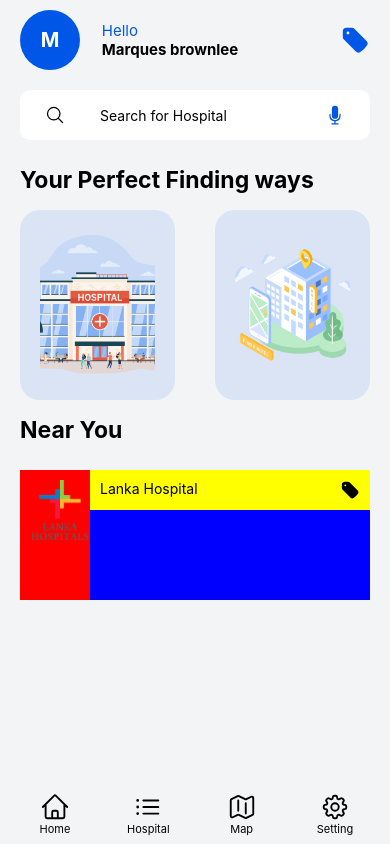
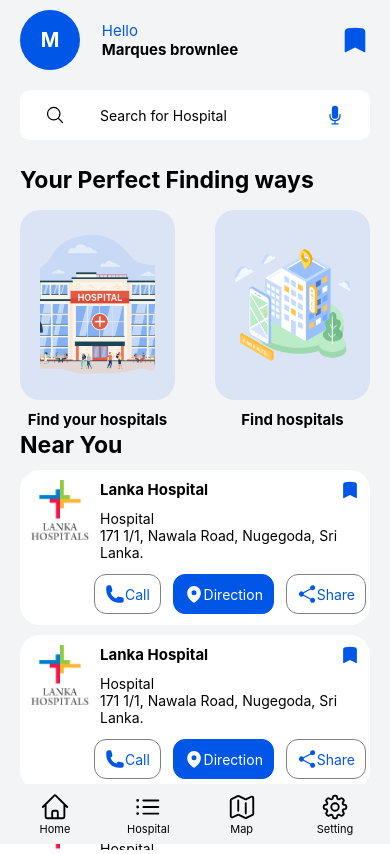
Before and after one commit to ChamudithaWasala0423/hospital-finder-app, a React Native app: screen / in a window 390 px wide. Built offline with nearby package versions, Linux system fonts and the light colour scheme.

Commit message:
change some styles

```diff
--- a/Components/Category.tsx
+++ b/Components/Category.tsx
@@ -1,7 +1,12 @@
 /* eslint-disable prettier/prettier */
 import {View, Text, StyleSheet, Image, ScrollView} from 'react-native';
 import React from 'react';
-import {TagIcon} from 'react-native-heroicons/solid';
+import {
+  MapPinIcon,
+  PhoneIcon,
+  BookmarkIcon,
+  ShareIcon,
+} from 'react-native-heroicons/solid';
 
 const Category = () => {
   return (
@@ -17,6 +22,7 @@ const Category = () => {
               style={styles.mainImg}
             />
           </View>
+          <Text style={styles.subBoxText}>Find your hospitals</Text>
         </View>
         <View style={styles.subBox}>
           <View style={styles.subBoxTwo}>
@@ -25,11 +31,11 @@ const Category = () => {
               style={styles.mainImg}
             />
           </View>
-          {/* <Text style={styles.subBoxText}>Find hospitals\ Pharmacies</Text> */}
+          <Text style={styles.subBoxText}>Find hospitals</Text>
         </View>
       </View>
       <View style={styles.box}>
-        <Text style={styles.titleText}>Near You</Text>
+        <Text style={styles.titleTextTwo}>Near You</Text>
       </View>
       <ScrollView>
         <View style={styles.subCatContainer}>
@@ -42,8 +48,128 @@ const Category = () => {
             </View>
             <View style={styles.middlebox}>
               <View style={styles.boxhead}>
-                <Text>Lanka Hospital</Text>
-                <TagIcon size={20} color="black" />
+                <Text style={styles.boxText}>Lanka Hospital</Text>
+                <BookmarkIcon size={20} color="#0057e7" />
+              </View>
+              <View style={styles.boxmiddle}>
+                <Text>Hospital</Text>
+                <Text>171 1/1, Nawala Road, Nugegoda, Sri Lanka. </Text>
+              </View>
+              <View style={styles.boxbottom}>
+                <View style={styles.buttomOne}>
+                  <PhoneIcon size={20} color="#0057e7" />
+                  <Text style={styles.buttontext}>Call</Text>
+                </View>
+                <View style={styles.buttomTwo}>
+                  <MapPinIcon size={20} color="#fff" />
+                  <Text style={{color: '#fff'}}>Direction</Text>
+                </View>
+                <View style={styles.buttomOne}>
+                  <ShareIcon size={20} color="#0057e7" />
+                  <Text style={styles.buttontext}>Share</Text>
+                </View>
+              </View>
+            </View>
+          </View>
+        </View>
+        <View style={styles.subCatContainer}>
+          <View style={styles.catBox}>
+            <View style={styles.leftbox}>
+              <Image
+                source={require('../assets/Lanka_Hospitals_logo.png')}
+                style={styles.hosLogo}
+              />
+            </View>
+            <View style={styles.middlebox}>
+              <View style={styles.boxhead}>
+                <Text style={styles.boxText}>Lanka Hospital</Text>
+                <BookmarkIcon size={20} color="#0057e7" />
+              </View>
+              <View style={styles.boxmiddle}>
+                <Text>Hospital</Text>
+                <Text>171 1/1, Nawala Road, Nugegoda, Sri Lanka. </Text>
+              </View>
+              <View style={styles.boxbottom}>
+                <View style={styles.buttomOne}>
+                  <PhoneIcon size={20} color="#0057e7" />
+                  <Text style={styles.buttontext}>Call</Text>
+                </View>
+                <View style={styles.buttomTwo}>
+                  <MapPinIcon size={20} color="#fff" />
+                  <Text style={{color: '#fff'}}>Direction</Text>
+                </View>
+                <View style={styles.buttomOne}>
+                  <ShareIcon size={20} color="#0057e7" />
+                  <Text style={styles.buttontext}>Share</Text>
+                </View>
+              </View>
+            </View>
+          </View>
+        </View>
+        <View style={styles.subCatContainer}>
+          <View style={styles.catBox}>
+            <View style={styles.leftbox}>
+              <Image
+                source={require('../assets/Lanka_Hospitals_logo.png')}
+                style={styles.hosLogo}
+              />
+            </View>
+            <View style={styles.middlebox}>
+              <View style={styles.boxhead}>
+                <Text style={styles.boxText}>Lanka Hospital</Text>
+                <BookmarkIcon size={20} color="#0057e7" />
+              </View>
+              <View style={styles.boxmiddle}>
+                <Text>Hospital</Text>
+                <Text>171 1/1, Nawala Road, Nugegoda, Sri Lanka. </Text>
+              </View>
+              <View style={styles.boxbottom}>
+                <View style={styles.buttomOne}>
+                  <PhoneIcon size={20} color="#0057e7" />
+                  <Text style={styles.buttontext}>Call</Text>
+                </View>
+                <View style={styles.buttomTwo}>
+                  <MapPinIcon size={20} color="#fff" />
+                  <Text style={{color: '#fff'}}>Direction</Text>
+                </View>
+                <View style={styles.buttomOne}>
+                  <ShareIcon size={20} color="#0057e7" />
+                  <Text style={styles.buttontext}>Share</Text>
+                </View>
+              </View>
+            </View>
+          </View>
+        </View>
+        <View style={styles.subCatContainer}>
+          <View style={styles.catBox}>
+            <View style={styles.leftbox}>
+              <Image
+                source={require('../assets/Lanka_Hospitals_logo.png')}
+                style={styles.hosLogo}
+              />
+            </View>
+            <View style={styles.middlebox}>
+              <View style={styles.boxhead}>
+                <Text style={styles.boxText}>Lanka Hospital</Text>
+                <BookmarkIcon size={20} color="#0057e7" />
+              </View>
+              <View style={styles.boxmiddle}>
+                <Text>Hospital</Text>
+                <Text>171 1/1, Nawala Road, Nugegoda, Sri Lanka. </Text>
+              </View>
+              <View style={styles.boxbottom}>
+                <View style={styles.buttomOne}>
+                  <PhoneIcon size={20} color="#0057e7" />
+                  <Text style={styles.buttontext}>Call</Text>
+                </View>
+                <View style={styles.buttomTwo}>
+                  <MapPinIcon size={20} color="#fff" />
+                  <Text style={{color: '#fff'}}>Direction</Text>
+                </View>
+                <View style={styles.buttomOne}>
+                  <ShareIcon size={20} color="#0057e7" />
+                  <Text style={styles.buttontext}>Share</Text>
+                </View>
               </View>
             </View>
           </View>
@@ -67,6 +193,12 @@ const styles = StyleSheet.create({
     fontSize: 23,
     fontWeight: 'bold',
     color: 'black',
+  },
+  titleTextTwo: {
+    fontSize: 23,
+    fontWeight: 'bold',
+    color: 'black',
+    marginTop: 30,
   },
   subConatiner: {
     width: '100%',
@@ -110,7 +242,7 @@ const styles = StyleSheet.create({
   },
   catBox: {
     width: '100%',
-    height: 130,
+    height: 155,
     backgroundColor: 'white',
     marginTop: 10,
     borderRadius: 20,
@@ -122,23 +254,62 @@ const styles = StyleSheet.create({
   },
   leftbox: {
     width: '20%',
-    height: 130,
-    backgroundColor: 'red',
+    height: 155,
     padding: 10,
   },
   middlebox: {
     width: '80%',
     height: 130,
-    backgroundColor: 'blue',
   },
   boxhead: {
     width: '100%',
     height: 40,
-    backgroundColor: 'yellow',
     flexDirection: 'row',
     justifyContent: 'space-between',
     padding: 10,
   },
+  boxText: {
+    fontSize: 15,
+    fontWeight: 'bold',
+    color: 'black',
+  },
+  boxmiddle: {
+    width: '100%',
+    height: 60,
+    paddingHorizontal: 10,
+  },
+  boxbottom: {
+    width: '100%',
+    height: 55,
+    flexDirection: 'row',
+    justifyContent: 'space-between',
+  },
+  buttomOne: {
+    height: 40,
+    borderRadius: 12,
+    flexDirection: 'row',
+    justifyContent: 'space-between',
+    alignItems: 'center',
+    padding: 10,
+    margin: 4,
+    borderColor: 'gray',
+    borderWidth: 1,
+  },
+  buttomTwo: {
+    height: 40,
+    borderRadius: 12,
+    flexDirection: 'row',
+    justifyContent: 'space-between',
+    alignItems: 'center',
+    padding: 10,
+    margin: 4,
+    borderColor: '#0057e7',
+    borderWidth: 1,
+    backgroundColor: '#0057e7',
+  },
+  buttontext: {
+    color: '#0057e7',
+  },
 });
 
 export default Category;
--- a/Screens/HomeScreen.tsx
+++ b/Screens/HomeScreen.tsx
@@ -2,7 +2,7 @@
 import {View, Text, StyleSheet, SafeAreaView, TextInput} from 'react-native';
 import React from 'react';
 import MenuBar from '../Components/MenuBar';
-import {TagIcon, MicrophoneIcon} from 'react-native-heroicons/solid';
+import {BookmarkIcon, MicrophoneIcon} from 'react-native-heroicons/solid';
 import {MagnifyingGlassIcon} from 'react-native-heroicons/outline';
 import Category from '../Components/Category';
 
@@ -21,7 +21,7 @@ const HomeScreen = () => {
             <Text style={styles.nameText}>Marques brownlee</Text>
           </View>
           <View style={styles.box}>
-            <TagIcon size={30} color="#0057e7" />
+            <BookmarkIcon size={30} color="#0057e7" />
           </View>
         </View>
         <View style={styles.subHeaderContainer}>
```
